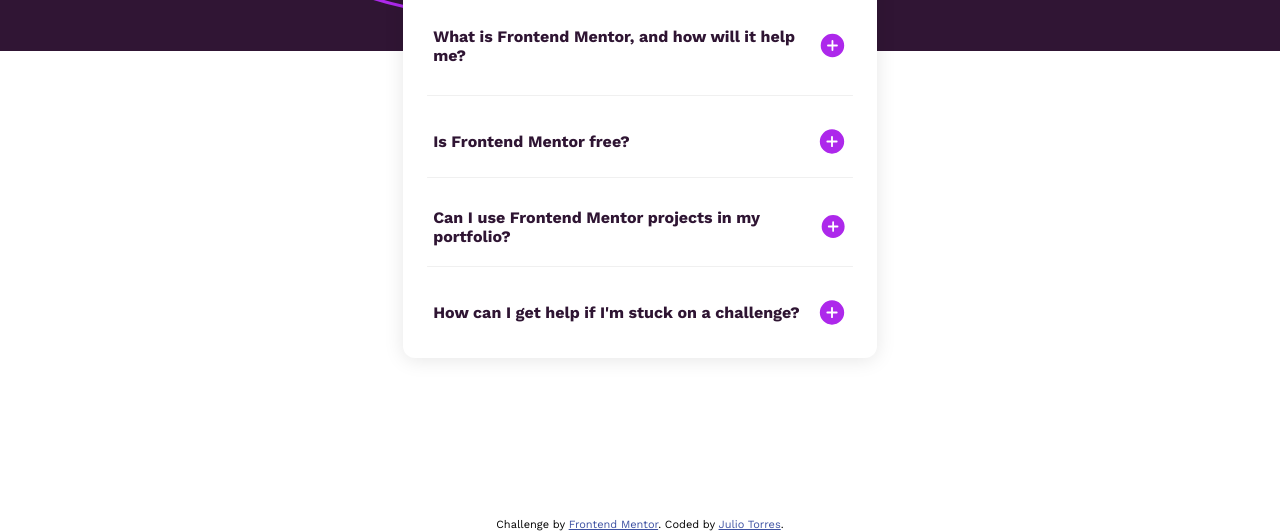
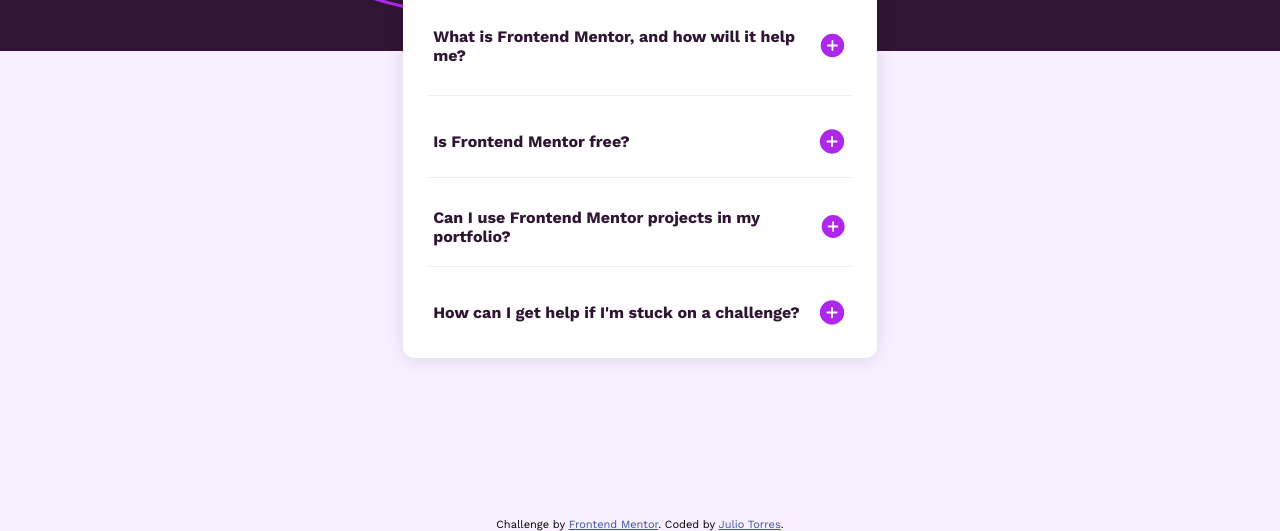
Before and after one commit to jtorso/FAQ, a plain HTML site: page index.html in a window 1280 px wide. Shown: the part 269-800 px from the top of the page. Drawn offline with nearby package versions, Linux system fonts and the light colour scheme.

Commit message:
Updated CSS bg-color

```diff
--- a/style.css
+++ b/style.css
@@ -195,6 +195,7 @@ hr {
     align-items: center;
     justify-content: center;
     min-height: 100vh;
+    background-color: var(--Light-pink);
     background-image: url(assets/images/background-pattern-desktop.svg);
     background-repeat: no-repeat;
     background-position: top center;
```
